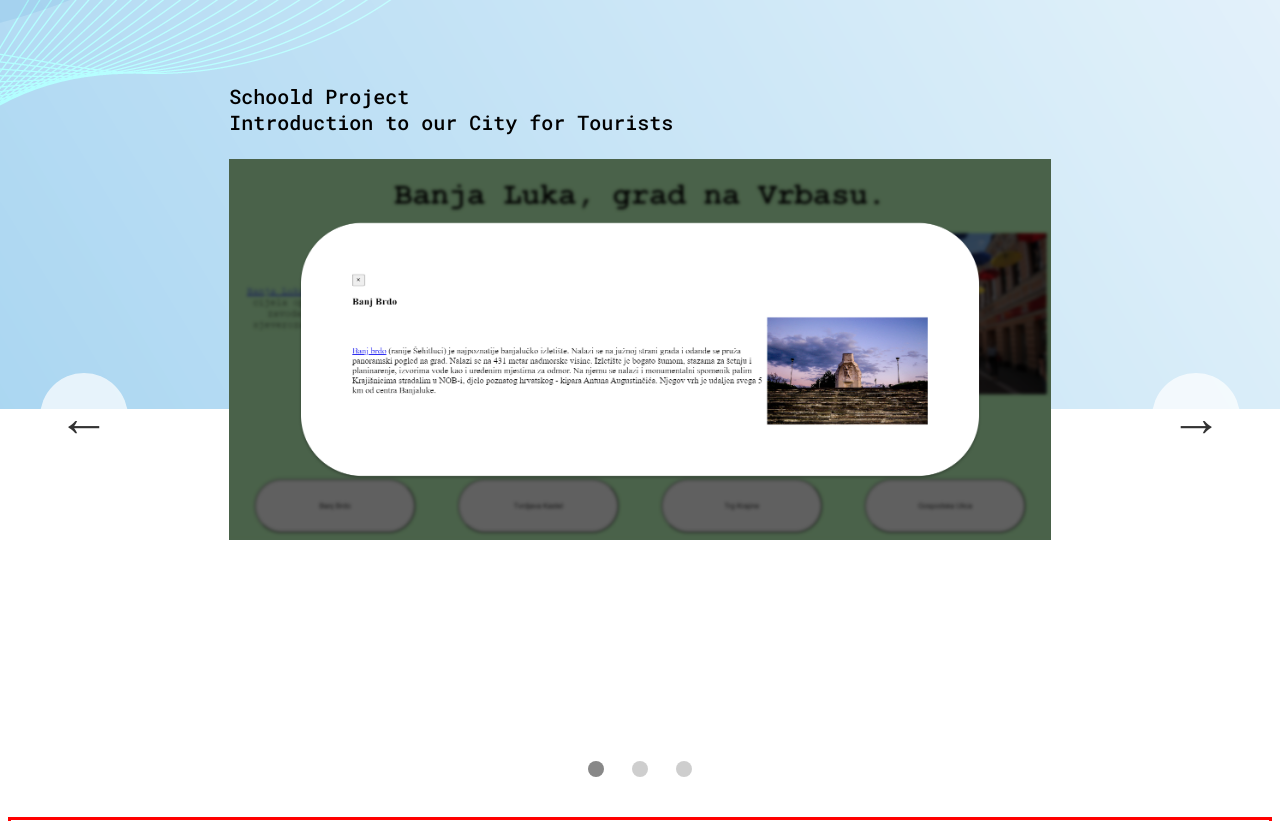
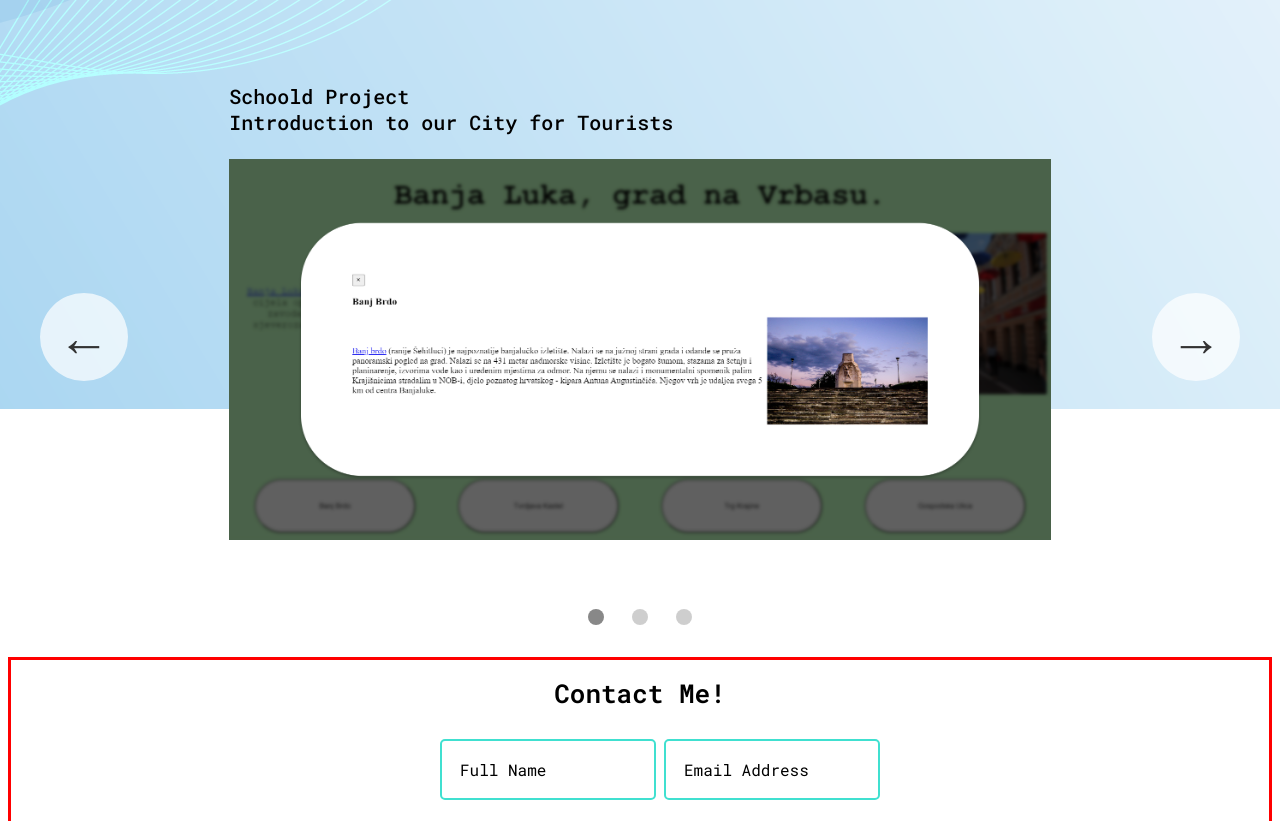
Before and after one commit to MGavranovic/Portfolio, a plain HTML site: page index.html in a window 1280 px wide. Shown: the part 471-1292 px from the top of the page. Drawn offline with Linux system fonts and the light colour scheme.

Commit message:
Still working on project section

```diff
--- a/style.css
+++ b/style.css
@@ -285,7 +285,7 @@ SLIDER Component
 
 .slider {
   max-width: 100rem;
-  height: 50rem;
+  height: 40rem;
   margin: 0;
   position: relative;
 
```
Also changed, not shown: Pictures/forkify.PNG.
